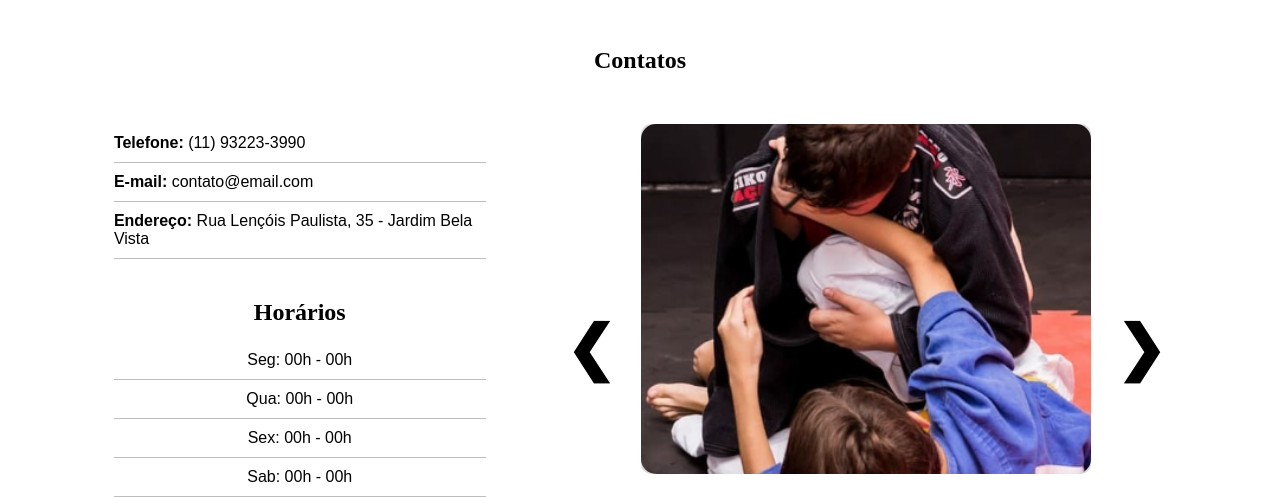
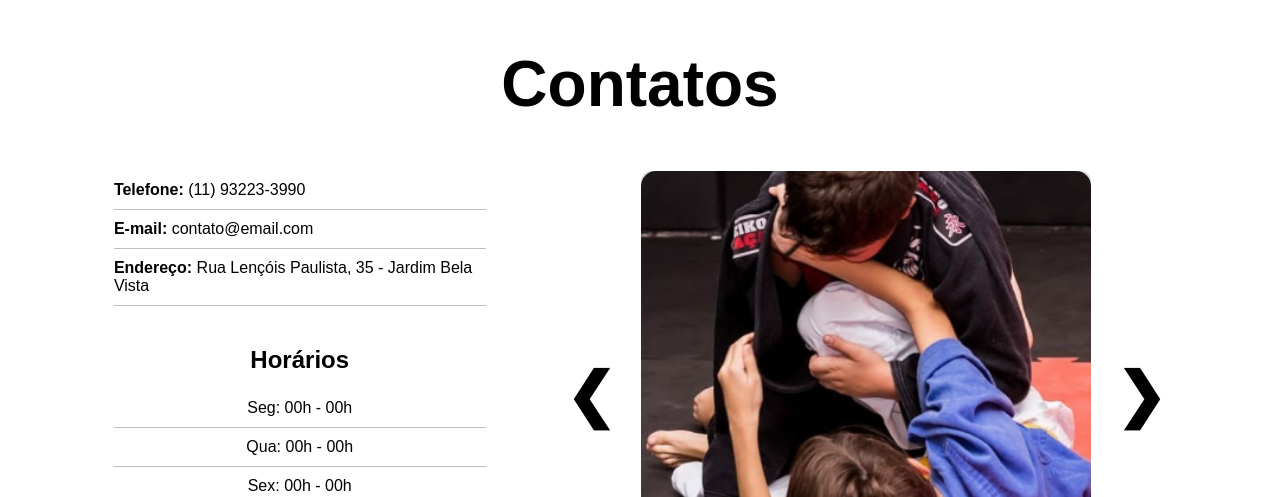
Before and after one commit to Carlos150806/Projeto-Faculdade, a plain HTML site: page Html/contato.html in a window 1280 px wide. Shown: the part 156-653 px from the top of the page. Drawn offline with Linux system fonts and the light colour scheme; a web font is replaced by a local one.

Commit message:
Atualização fontes das letras do Contato

```diff
--- a/CSS/contatos.css
+++ b/CSS/contatos.css
@@ -13,10 +13,15 @@
 }
 
 .contato > .titulo{
-    text-align: center;
-    display: block;
+    display: flex;
+    flex-direction: column;
+    justify-content: center;
+    align-items: center;
+    isolation: isolate;
     width: 100%;
-    margin: 0 auto 50px auto;
+    z-index: 1000;
+    font-family: corpo, sans-serif;
+    font-size: 4rem;
 }
 
 .conteudo{
@@ -45,18 +50,22 @@
     font-weight: bold;
 }
 
+/* HORÁRIOS */
+
 .horarios{
     font-family: corpo, sans-serif;
     margin-top: 40px;
 }
 
 .horarios h3{
+    font-family: corpo, sans-serif;
     text-align: center;
     margin-bottom: 15px;
     font-size: 1.5rem;
 }
 
 .horarios p{
+    font-family: corpo, sans-serif;
     text-align: center;
 }
 
@@ -105,6 +114,7 @@
     flex-direction: column;
     align-items: center;
 }
+
 
 .foto{
     width: 450px;
@@ -160,6 +170,8 @@
     transform: scale(1.1);
 }
 
+/* MAPA */
+
 .maps{
     width: 100%;
     margin: 50px auto;
@@ -177,16 +189,19 @@
     border-radius: 10px;
 }
 
+/* FORMULÁRIO */
+
 .formulario-contato{
     border-top: 1px solid #d9b8b8;
     padding: 60px 20px;
+    font-family: corpo, sans-serif;
 }
 
 .formulario-contato h2{
+    font-family: corpo, sans-serif;
     text-align: center;
     font-size: 3rem;
     margin-bottom: 40px;
-    font-family: 'Titulo';
 }
 
 .formulario-contato form{
@@ -197,6 +212,7 @@
 }
 
 .formulario-contato input{
+    font-family: corpo, sans-serif;
     width: 500px;
     max-width: 90%;
 
@@ -206,9 +222,7 @@
     border-radius: 25px;
 
     background-color: #d9d9d9;
-
     font-size: 16px;
-    font-family: 'Corpo', sans-serif;
 }
 
 .formulario-contato button{
@@ -224,7 +238,6 @@
     cursor: pointer;
 
     font-size: 16px;
-    font-family: 'Corpo', sans-serif;
 
     transition: .3s;
 }
@@ -232,6 +245,10 @@
 .formulario-contato button:hover{
     transform: scale(1.05);
 }
+
+
+
+/* FOOTER */
 
 footer{
     height: 120px;
@@ -248,6 +265,8 @@ footer p{
     font-size: 14px;
     font-family: 'Corpo', sans-serif;
 }
+
+/* RESPONSIVO */
 
 @media (max-width: 900px){
 
```
